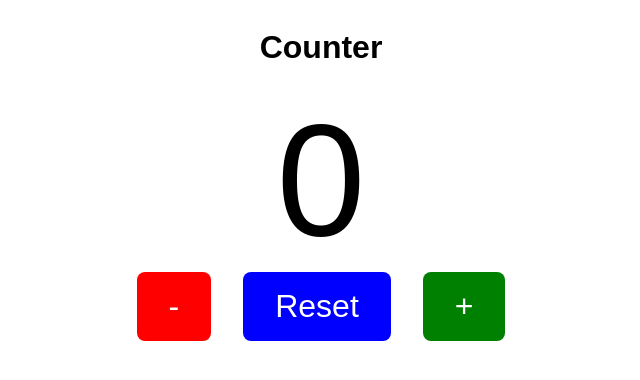
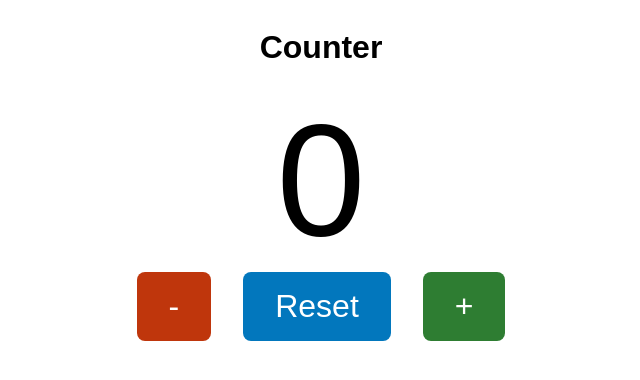
Before and after one commit to SeggyFault/react-counter, a React (Vite) app: page / in a window 1280 px wide. Shown: the top 380 px of the page, without its empty margins (319-959 px from the left). Built offline with nearby package versions, Linux system fonts and the light colour scheme.

Commit message:
style: add variables for button colors

```diff
--- a/src/Counter/Counter.module.css
+++ b/src/Counter/Counter.module.css
@@ -1,3 +1,11 @@
+/* VARIABLES */
+:root {
+  --decrement-bg-color: #BF360C;
+  --increment-bg-color: #2E7D32;
+  --reset-bg-color: #0277BD;
+}
+
+/* STYLES */
 .counterBlock {
   display: flex;
   flex-direction: column;
@@ -25,13 +33,13 @@
 }
 
 .decrementButton {
-  background-color: red;
+  background-color: var(--decrement-bg-color);
 }
 
 .incrementButton {
-  background-color: green;
+  background-color: var(--increment-bg-color);
 }
 
 .resetButton {
-  background-color: blue;
+  background-color: var(--reset-bg-color);
 }
```
